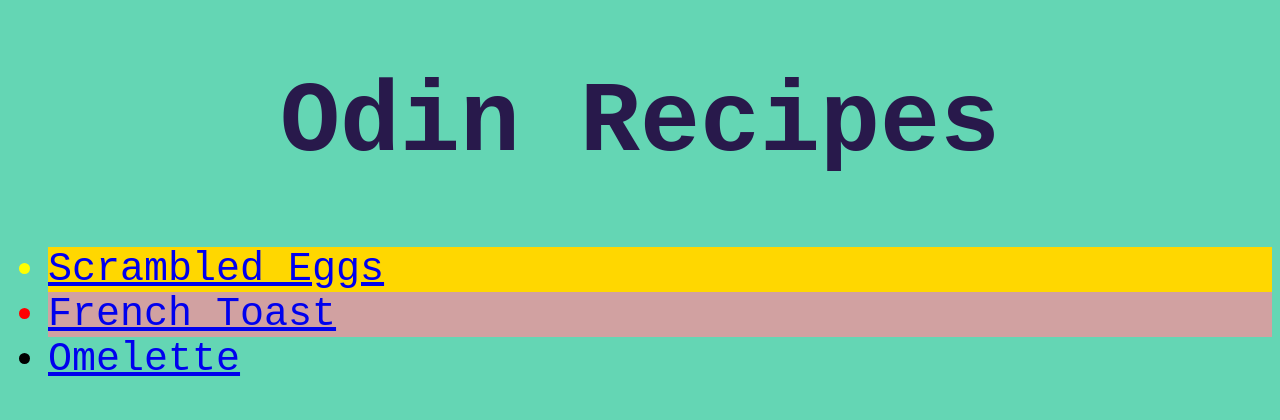
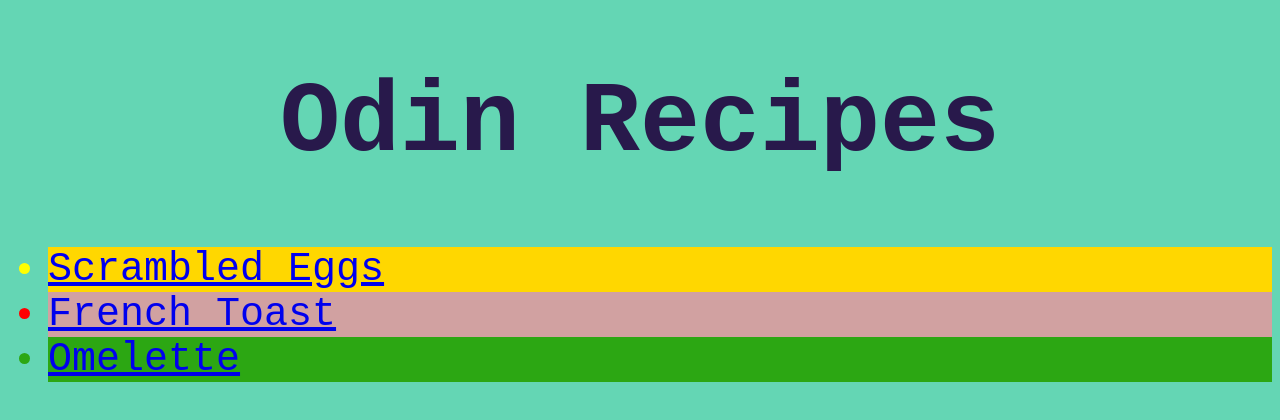
Before and after one commit to Sahil-p24/odin-recipes, a plain HTML site: page index.html in a window 1280 px wide. Drawn offline with Linux system fonts and the light colour scheme.

Commit message:
Add background-color and color properties to 'omelette' class

```diff
--- a/styles.css
+++ b/styles.css
@@ -24,5 +24,6 @@
 }
 
 .omelette {
-
+    background-color: rgb(44, 167, 19);
+    color: rgb(44, 167, 19);
 }
```
